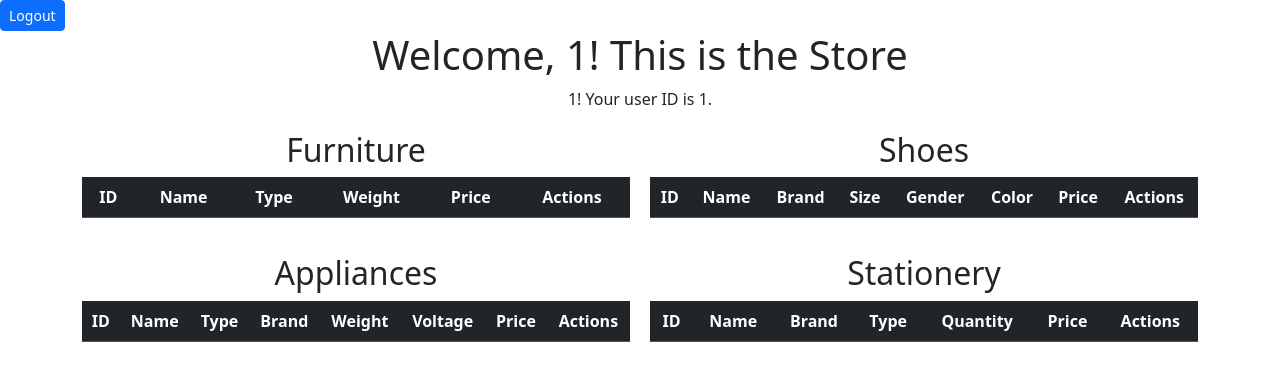
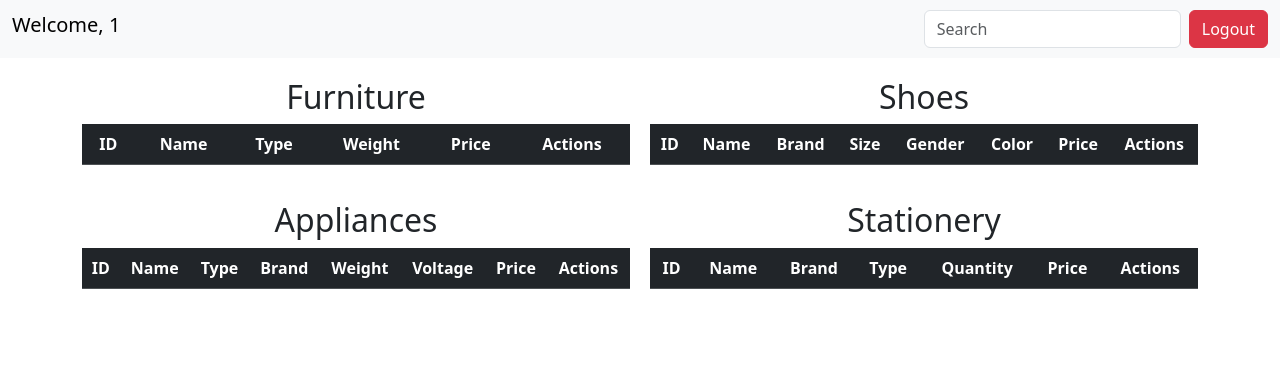
Before and after one commit to dabeondona/CSIT327-G5-OndonaDave, a Flask app: page /store in a window 1280 px wide. Shown: the top 381 px of the page. Run offline with Flask 3, Linux system fonts and the light colour scheme; a user stored in the database is signed in; lists and menus that the app fills with data are empty.

Commit message:
Added Styling

```diff
--- a/templates/store.html
+++ b/templates/store.html
@@ -12,11 +12,28 @@
 {% endblock %}
 
 {% block body %}
-<a class="btn btn-primary btn-sm" href="/logout">Logout</a>
+
+<nav class="navbar navbar-expand-lg bg-body-tertiary">
+    <div class="container-fluid">
+      <h1 class="navbar-brand" href="#">Welcome, {{ username }}</h1>
+      <button class="navbar-toggler" type="button" data-bs-toggle="collapse" data-bs-target="#navbarSupportedContent" aria-controls="navbarSupportedContent" aria-expanded="false" aria-label="Toggle navigation">
+        <span class="navbar-toggler-icon"></span>
+      </button>
+      <div class="collapse navbar-collapse" id="navbarSupportedContent">
+        <ul class="navbar-nav me-auto mb-2 mb-lg-0">
+          <li class="nav-item">
+            <a class="nav-link disabled" aria-disabled="true"></a>
+          </li>
+        </ul>
+        <form class="d-flex" role="search">
+          <input class="form-control me-2" type="search" placeholder="Search" aria-label="Search">
+          <a class="btn btn-danger" href="/logout">Logout</a>
+        </form>
+      </div>
+    </div>
+  </nav>
+
 <div class="container text-center">
-    <h1>Welcome, {{ username }}! This is the Store</h1>
-    <p>{{ username }}! Your user ID is {{ user_id }}.</p>
-
     <div class="grid-container">
         <div class="grid-item">
             <h2>Furniture</h2>
```
Also changed, not shown: templates/index.html (+19 -1 lines), templates/login.html (+31 -4 lines), static/images/login.png (added).
